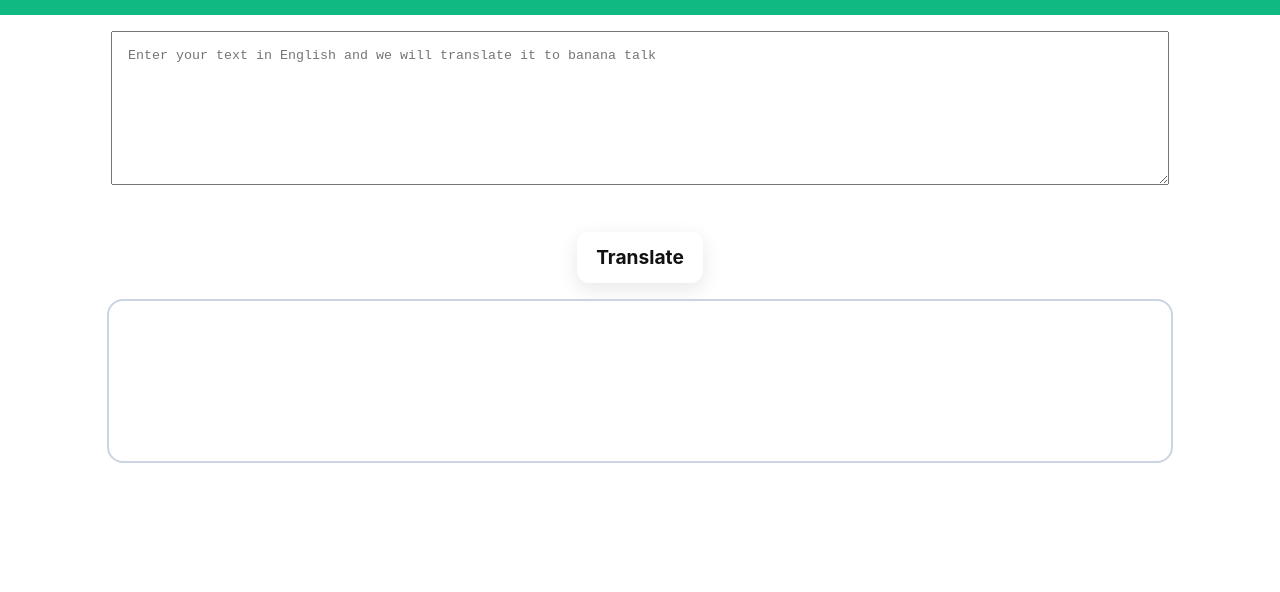
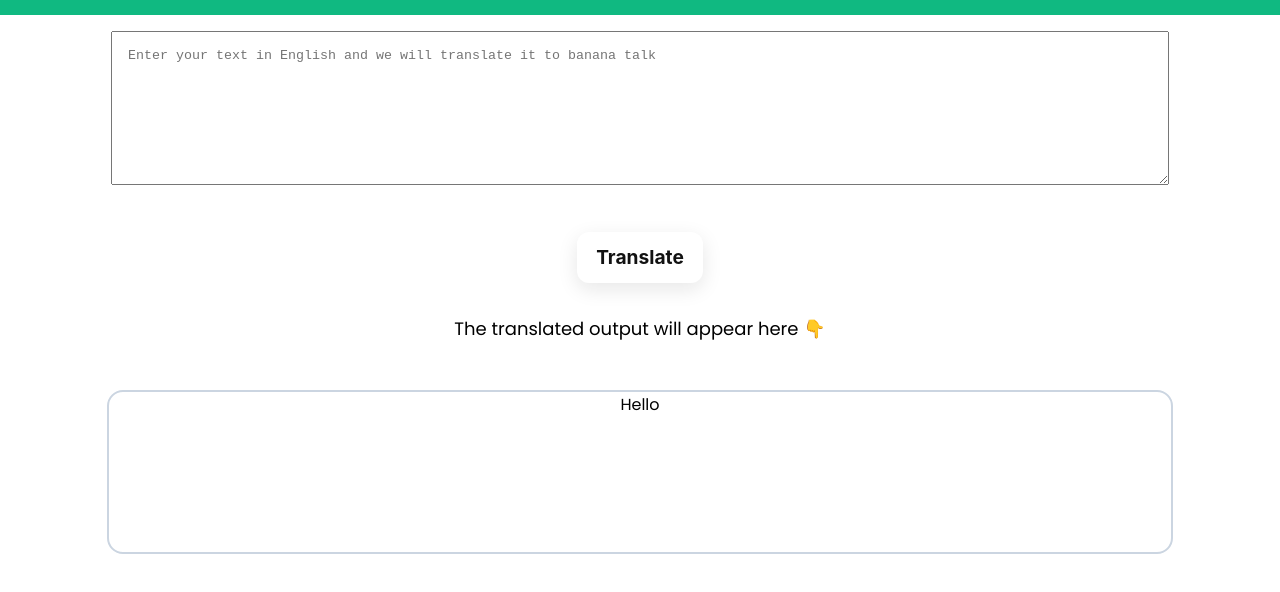
Before and after one commit to sarthaksarangi/banana-talk-app, a plain HTML site: page index.html in a window 1280 px wide. Shown: the part 92-684 px from the top of the page. Drawn offline with Linux system fonts and the light colour scheme.

Commit message:
minor changes

```diff
--- a/app.js
+++ b/app.js
@@ -1,9 +1,12 @@
 var btnTranslate= document.querySelector('#btn-translate');
 var txtInput = document.querySelector('#txt-input');
 console.log(txtInput);
+var outputDiv = document.querySelector("#output")
+outputDiv.innerText = 'Hello'
 
 
 
 btnTranslate.addEventListener('click',function clicked(){
         console.log("clicked");
+
     });
--- a/index.html
+++ b/index.html
@@ -14,6 +14,7 @@
     <div class = "banana">
      <textarea  class="txt-area" id="txt-input" cols="30" rows="10" placeholder="Enter your text in English and we will translate it to banana talk"></textarea>
      <button class="button-35" id="btn-translate" >Translate</button>
+     <p>The translated output will appear here 👇 </p>
      <div class = "banana" id="output"></div>
     </div>
 
--- a/styles.css
+++ b/styles.css
@@ -39,6 +39,7 @@ textarea{
     display: block;
 
     margin: auto;
+    margin-bottom: 2rem;
     align-items: center;
     background-color: #fff;
     border-radius: 12px;
@@ -76,7 +77,10 @@ textarea{
     border: 2px solid #cbd5e1;
     border-radius: 1rem;
     margin: auto;
-    margin-top: 1rem;
+    margin-top: 3rem;
     width: 83%;
     height: 20vh;
   }
+p{
+    font-size: large;
+}
```
